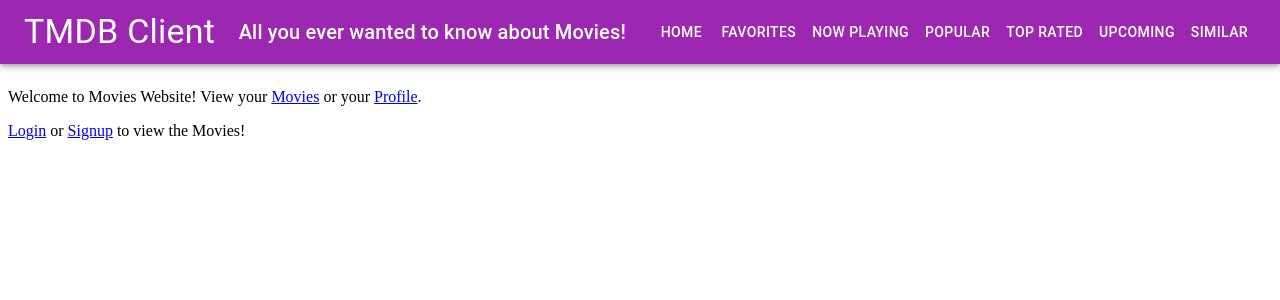
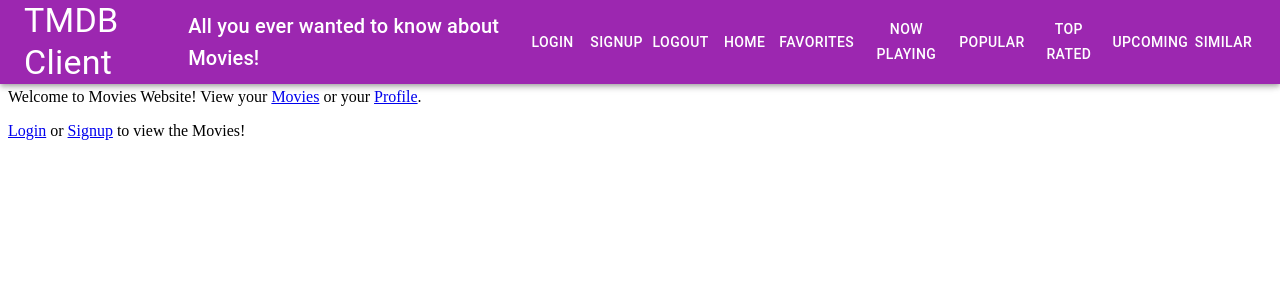
Before and after one commit to pine1205/web-api-ca-2026, a React (Vite) app in the folder react-movies/: page / in a window 1280 px wide. Shown: the top 300 px of the page. Built offline with nearby package versions, Linux system fonts and the light colour scheme.

Commit message:
Signup and Login, and Logout included in site header

```diff
--- a/react-movies/src/components/siteHeader/index.jsx
+++ b/react-movies/src/components/siteHeader/index.jsx
@@ -24,11 +24,14 @@ const SiteHeader = () => {
   const navigate = useNavigate();
 
   const menuOptions = [
+    { label: "Login", path: "/login" },
+    { label: "SignUp", path: "/signup" },
+    { label: "Logout", path: "/" },
     { label: "Home", path: "/" },
     { label: "Favorites", path: "/movies/favorites" },
-    { label: "Now Playing", path: "/movies/nowPlaying" },
+    { label: "Now Playing", path: "/movies/now_playing" },
     { label: "Popular", path: "/movies/popular" },
-    { label: "Top Rated", path: "/movies/topRated" },
+    { label: "Top Rated", path: "/movies/top_rated" },
     { label: "Upcoming", path: "/movies/upcoming" },
      { label: "Similar", path: "/similar/:id" }
   ];
```
